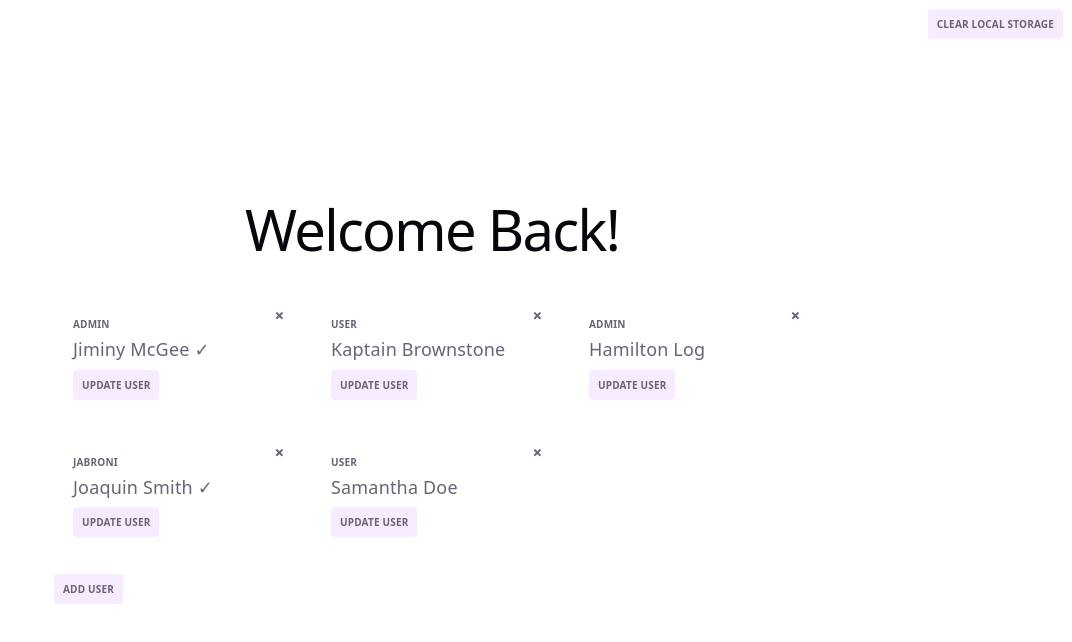
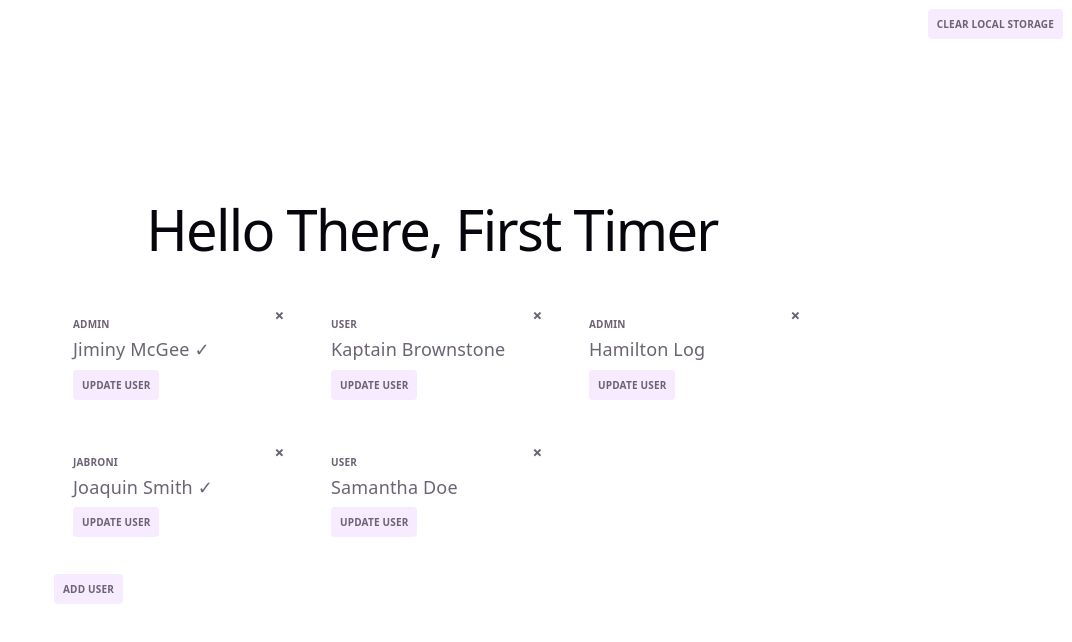
Before and after one commit to JakeR-Dev/react-ts-sandbox, a React (Vite) app: page / in a window 1280 px wide. Shown: the top 642 px of the page, without its empty margins (208-1280 px from the left). Built offline with nearby package versions, Linux system fonts and the light colour scheme.

Commit message:
make headline editable

```diff
--- a/src/components/Headline.tsx
+++ b/src/components/Headline.tsx
@@ -1,7 +1,35 @@
+import { useState } from 'react'
+
 export const Headline = ({ beenHere }: { beenHere: boolean }) => {
+  const [headline, setHeadline] = useState(beenHere ? 'Welcome Back!' : 'Hello There, First Timer')
+  const [showHeadline, setShowHeadline] = useState(true)
+
+  const updateHeadline = () => {
+    setShowHeadline(false)
+  }
+
+  const headlineFieldExit = (event: React.FocusEvent<HTMLInputElement>) => {
+    setHeadline(event.currentTarget.value)
+    setShowHeadline(true)
+  }
+
   return (
-    <h1 className="mb-8 text-center">
-      {beenHere ? 'Welcome Back!' : 'Hello There, First Timer'}
-    </h1>
+    <>
+      {showHeadline ? (
+        <h1
+          className="mb-8 text-center"
+          onClick={updateHeadline}>
+          {headline}
+        </h1>
+      ) : (
+        <input
+          type="text"
+          defaultValue={headline}
+          className="block w-full border border-white mb-8 rounded-sm p-4"
+          onBlur={headlineFieldExit}
+          autoFocus
+        />
+      )}
+    </>
   )
 }
--- a/src/components/UpdateUser.tsx
+++ b/src/components/UpdateUser.tsx
@@ -1,6 +1,6 @@
 import type { Dispatch, SetStateAction, SubmitEvent } from 'react'
+import { useState } from 'react'
 import type { User } from '../data/users.ts'
-import { useState } from 'react'
 
 type UpdateUserProps = {
   userName: string
```
